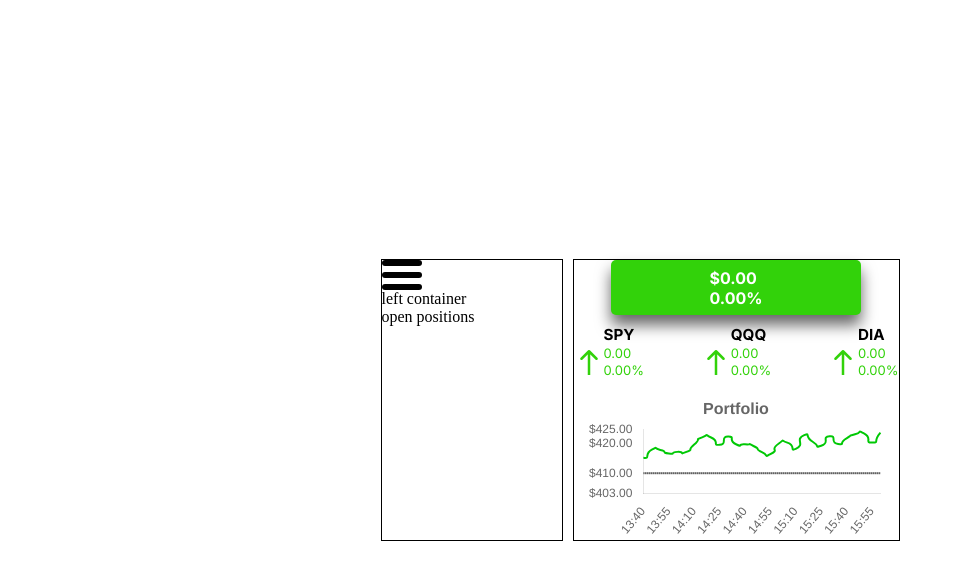
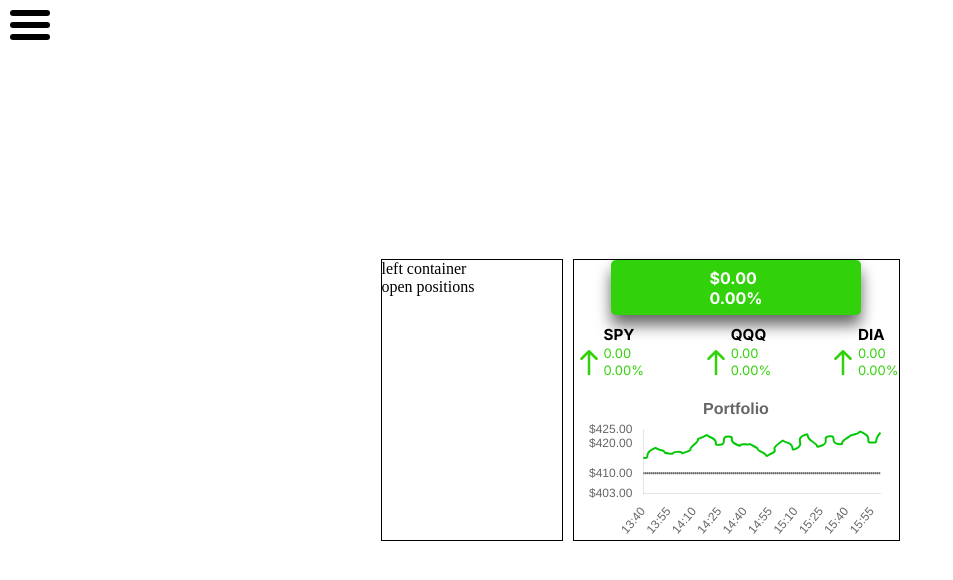
Before and after one commit to JeremyGroce/Robinhood_Widget, a React (Vite) app: page /dashboard in a window 1280 px wide. Shown: the top 580 px of the page, without its empty margins (0-953 px from the left). Built offline with nearby package versions, Linux system fonts and the light colour scheme; no server answers.

Commit message:
added stuff

```diff
--- a/src/pages/dashboard.jsx
+++ b/src/pages/dashboard.jsx
@@ -17,20 +17,25 @@ function Dashboard()
     // graph title (will be default Portfolio)
     const [chartTitle, setChartTitle] = useState("Portfolio");
 
-    // left container
-        // stocks
-        // options
-        // crypto
 
-    // right container
+
+
         return(
         <div className="dashboard-page">
 
+            {/* Top Container */}
+            <div className="dashboard-topContainer">
+                <HamburgerMenu/>
+
+            </div>
+
+            {/* Left Container*/}
             <div className="dashboard-leftContainer">
-                <HamburgerMenu/>
                 left container
                 <p>open positions</p>
             </div>
+
+            {/* Right Container */}
             <div className="dashboard-rightContainer">
 
                 <PortfolioValue currentValue = {setChartTitle}/>
--- a/src/styling/dash.css
+++ b/src/styling/dash.css
@@ -7,6 +7,13 @@
     align-items: center;
     justify-content: center;
     gap: 10px;
+}
+
+.dashboard-topContainer
+{
+    position: absolute;
+    top: 10px;
+    left: 10px;
 }
 
 .dashboard-rightContainer
```
